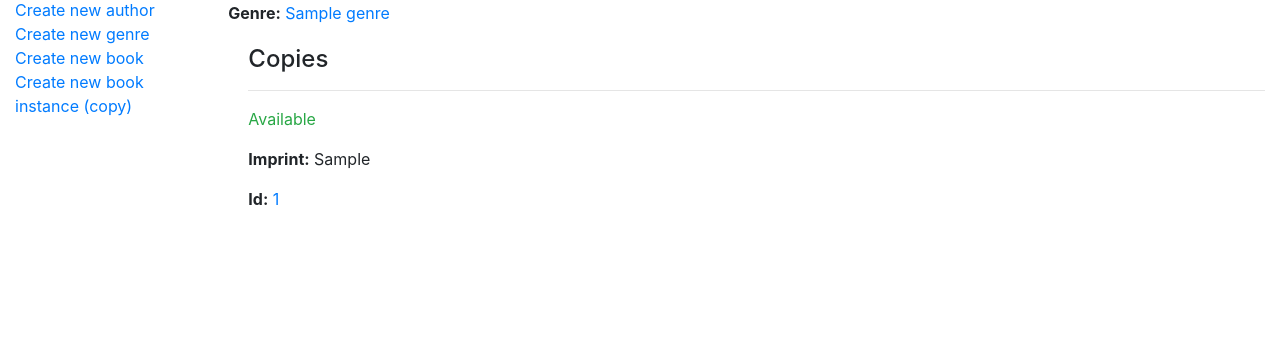
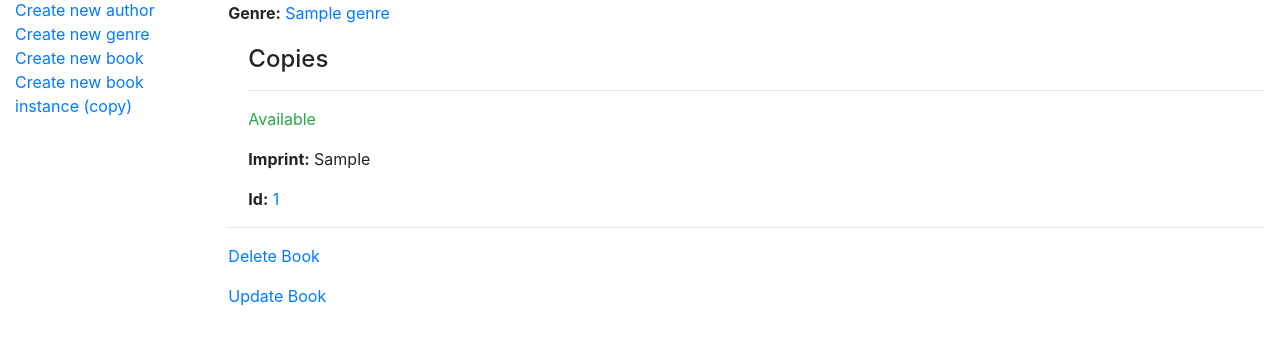
Before and after one commit to SergioMartinezCid/The-Odin-Project-Practice, a Node server app: page /catalog/book/1 in a window 1280 px wide. Shown: the part 175-520 px from the top of the page. Run offline with Node 20, Linux system fonts and the light colour scheme; tables that the repository leaves empty hold one stand-in row (values such as "Sample post"); some libraries are stand-ins or nearby versions.

Commit message:
Implement update on book_form

```diff
--- a/express-locallibrary-tutorial/controllers/bookController.js
+++ b/express-locallibrary-tutorial/controllers/bookController.js
@@ -1,25 +1,27 @@
-const { body,validationResult } = require('express-validator');
+const { body, validationResult } = require('express-validator');
 
-exports.index = async function(req, res) {
+exports.index = async function (req, res) {
     let err = false;
     let book_count, book_instance_count, book_instance_available_count,
         author_count, genre_count;
     try {
-       book_count = await db.Book.count();
-       book_instance_count = await db.BookInstance.count();
-       book_instance_available_count = await db.BookInstance.count({ where: [{'status': 'Available'}]});
-       author_count = await db.Author.count();
-       genre_count = await db.Genre.count();
+        book_count = await db.Book.count();
+        book_instance_count = await db.BookInstance.count();
+        book_instance_available_count = await db.BookInstance.count({ where: [{ 'status': 'Available' }] });
+        author_count = await db.Author.count();
+        genre_count = await db.Genre.count();
     } catch (error) {
         err = true;
     }
-    res.render('index', { title: 'Local Library Home', error: err, data: {
-        book_count, book_instance_count, book_instance_available_count, author_count, genre_count
-    } });
+    res.render('index', {
+        title: 'Local Library Home', error: err, data: {
+            book_count, book_instance_count, book_instance_available_count, author_count, genre_count
+        }
+    });
 };
 
 // Display list of all books.
-exports.book_list = async function(req, res, next) {
+exports.book_list = async function (req, res, next) {
     var list_books = await db.Book.findAll({
         attributes: ['id', 'title'],
         include: [{
@@ -31,7 +33,7 @@ exports.book_list = async function(req, res, next) {
 };
 
 // Display detail page for a specific book.
-exports.book_detail = async function(req, res, next) {
+exports.book_detail = async function (req, res, next) {
     try {
         const book = await db.Book.findOne({
             where: {
@@ -45,20 +47,20 @@ exports.book_detail = async function(req, res, next) {
             }
         });
 
-        if (book == null){
+        if (book == null) {
             var err = new Error('Book not found');
             err.status = 404;
             return next(err);
         }
 
-        res.render('book_detail', { title: 'Book Detail', book: book, book_instances: book_instances } );
+        res.render('book_detail', { title: 'Book Detail', book: book, book_instances: book_instances });
     } catch (err) {
         return next(err);
     }
 };
 
 // Display book create form on GET.
-exports.book_create_get = async function(req, res) {
+exports.book_create_get = async function (req, res) {
     // Get all authors and genres, which we can use for adding to our book.
     try {
         const authors = await db.Author.findAll();
@@ -119,21 +121,81 @@ exports.book_create_post = [
 ];
 
 // Display book delete form on GET.
-exports.book_delete_get = function(req, res) {
+exports.book_delete_get = function (req, res) {
     res.send('NOT IMPLEMENTED: Book delete GET');
 };
 
 // Handle book delete on POST.
-exports.book_delete_post = function(req, res) {
+exports.book_delete_post = function (req, res) {
     res.send('NOT IMPLEMENTED: Book delete POST');
 };
 
 // Display book update form on GET.
-exports.book_update_get = function(req, res) {
-    res.send('NOT IMPLEMENTED: Book update GET');
+exports.book_update_get = async function (req, res, next) {
+    try {
+        const book = await db.Book.findOne({
+            include: [db.Author, db.Genre],
+            where: {
+                id: parseInt(req.params.id)
+            }
+        });
+        const authors = await db.Author.findAll();
+        const genres = await db.Genre.findAll();
+
+        if (book == null) { // No results.
+            var err = new Error('Book not found');
+            err.status = 404;
+            return next(err);
+        }
+        // Success.
+        res.render('book_form', { title: 'Update Book', authors: authors, genres: genres, book: book });
+    } catch (err) {
+        return next(err);
+    }
 };
 
 // Handle book update on POST.
-exports.book_update_post = function(req, res) {
-    res.send('NOT IMPLEMENTED: Book update POST');
-};
+exports.book_update_post = [
+
+    // Validate and sanitise fields.
+    body('title', 'Title must not be empty.').trim().isLength({ min: 1 }).escape(),
+    body('author', 'Author must not be empty.').trim().isLength({ min: 1 }).escape(),
+    body('summary', 'Summary must not be empty.').trim().isLength({ min: 1 }).escape(),
+    body('isbn', 'ISBN must not be empty').trim().isLength({ min: 1 }).escape(),
+    body('genre').escape(),
+
+    // Process request after validation and sanitization.
+    async (req, res, next) => {
+
+        // Extract the validation errors from a request.
+        const errors = validationResult(req);
+
+        if (!errors.isEmpty()) {
+            // There are errors. Render form again with sanitized values/error messages.
+
+            // Get all authors and genres for form.
+            try {
+                const authors = await db.Author.findAll();
+                const genres = await db.Genre.findAll();
+                res.render('book_form', { title: 'Update Book', authors: authors, genres: genres, book: book, errors: errors.array() });
+                return;
+            } catch (err) {
+                return next(err);
+            }
+        } else {
+            // Data from form is valid. Update the record.
+            try {
+                const book = await db.Book.findByPk(parseInt(req.params.id));
+                book.title = req.body.title;
+                book.summary = req.body.summary;
+                book.isbn = req.body.isbn;
+                book.AuthorId = req.body.author;
+                book.GenreId = req.body.genre;
+                await book.save();
+                res.redirect(book.url);
+            } catch (err) {
+                return next(err);
+            }
+        }
+    }
+];
--- a/express-locallibrary-tutorial/views/book_detail.pug
+++ b/express-locallibrary-tutorial/views/book_detail.pug
@@ -7,8 +7,9 @@ block content
     a(href=book.Author.url) #{book.Author.name}
   p #[strong Summary:] #{book.summary}
   p #[strong ISBN:] #{book.isbn}
-  p #[strong Genre:]
-    a(href=book.Genre.url) #{book.Genre.name}
+  if book.Genre != null
+    p #[strong Genre:]
+      a(href=book.Genre.url) #{book.Genre.name}
 
   div(style='margin-left:20px;margin-top:20px')
     h4 Copies
@@ -29,3 +30,8 @@ block content
 
     else
       p There are no copies of this book in the library.
+  hr
+  p
+    a(href=book.url+'/delete') Delete Book
+  p
+    a(href=book.url+'/update') Update Book
```
Also changed, not shown: express-locallibrary-tutorial/views/book_form.pug (+10 -3 lines).
